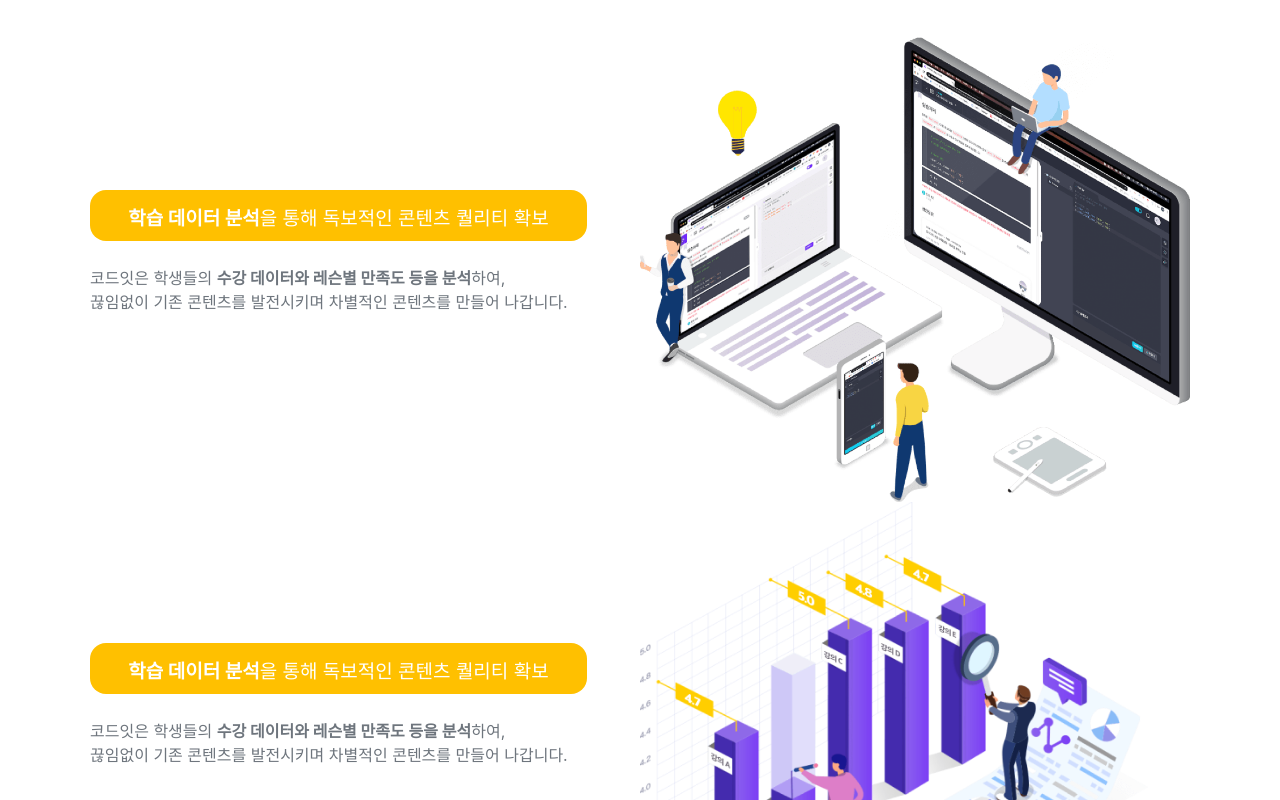
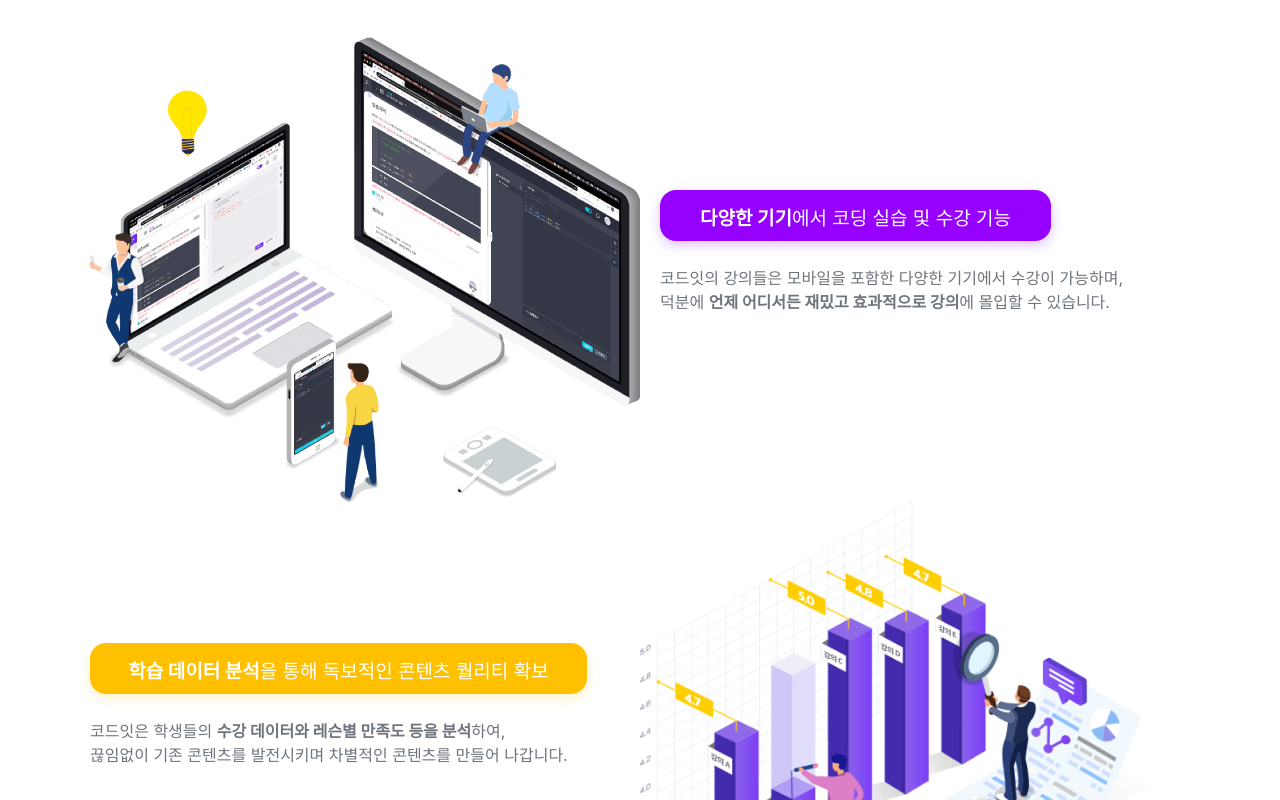
Before and after one commit to D-Tori/Codeit_Clone, a React (Create React App) app in the folder codeit_clone_front/: page / in a window 1280 px wide. Shown: the top 800 px of the page. Built offline with nearby package versions, Linux system fonts and the light colour scheme.

Commit message:
[기능추가] titlebox에 box-shadow추가 및 className 변경
- text--one, text--two로 나누어 작성.
- box-shadow효과 추가

```diff
--- a/codeit_clone_front/src/components/default-home/default-home-feature-one/DefaultHomeFeatureOne.js
+++ b/codeit_clone_front/src/components/default-home/default-home-feature-one/DefaultHomeFeatureOne.js
@@ -1,29 +1,30 @@
 import React from "react";
 import featureImg from "../../../assets/image/defaultHome/feature3__img1.png";
+import "./DefaultHomeFeatureOne.scss";
 
 const DefaultHomeFeatureOne = () => {
   return (
     <>
       <div className="feature">
         <div className="feature__container">
-          <div className="feature__text">
-            <div className="title-border">
+          <img className="feature__image" src={featureImg} alt="특징 이미지" />
+          <div className="feature__text--one">
+            <div className="title-border--one">
               <p className="title">
-                <b>학습 데이터 분석</b>을 통해 독보적인 콘텐츠 퀄리티 확보
+                <b>다양한 기기</b>에서 코딩 실습 및 수강 기능
               </p>
             </div>
             <div className="description">
               <p>
-                코드잇은 학생들의 <b>수강 데이터와 레슨별 만족도 등을 분석</b>
-                하여,
+                코드잇의 강의들은 모바일을 포함한 다양한 기기에서 수강이
+                가능하며,
               </p>
               <p>
-                끊임없이 기존 콘텐츠를 발전시키며 차별적인 콘텐츠를 만들어
-                나갑니다.
+                덕분에 <b>언제 어디서든 재밌고 효과적으로 강의</b>에 몰입할 수
+                있습니다.
               </p>
             </div>
           </div>
-          <img className="feature__image" src={featureImg} alt="특징 이미지" />
         </div>
       </div>
     </>
--- a/codeit_clone_front/src/components/default-home/default-home-feature-one/DefaultHomeFeatureOne.scss
+++ b/codeit_clone_front/src/components/default-home/default-home-feature-one/DefaultHomeFeatureOne.scss
@@ -0,0 +1,69 @@
+@import "../../../variables.scss";
+
+.feature {
+  display: flex;
+  margin: 0 auto;
+  width: 90%;
+  max-width: 110rem;
+
+  &__container {
+    display: flex;
+    justify-content: space-between;
+    align-items: center;
+    flex-direction: row;
+    width: 100%;
+
+  }
+
+  &__text {
+
+    &--one {
+      display: flex;
+      flex-direction: column;
+      width: 50%;
+      padding: 0 0 0 2rem;
+
+      .title-border {
+
+        &--one {
+          display: flex;
+          justify-content: center;
+          border-radius: 16px;
+          width: 70%;
+          padding: 1.3rem 1rem 1.1rem;
+          margin-right: 1.1rem;
+          margin-bottom: 2.4rem;
+          background-color: $primary-200;
+          box-shadow: 0 0.4rem 1.2rem 0 rgba(124, 0, 255, 0.25);
+
+          .title {
+            display: inline;
+            font-size: 1.9rem;
+            padding: 0;
+            margin: 0;
+            color: $white;
+          }
+
+        }
+      }
+      .description {
+        font-size: 1.6rem;
+        text-align: left;
+        color: #6e757d;
+      }
+    }
+
+
+
+
+
+
+  }
+  &__image {
+    max-width: 70rem;
+    width: 50%;
+  }
+
+
+
+}
--- a/codeit_clone_front/src/components/default-home/default-home-feature-two/DefaultHomeFeatureTwo.js
+++ b/codeit_clone_front/src/components/default-home/default-home-feature-two/DefaultHomeFeatureTwo.js
@@ -1,6 +1,6 @@
-import React from 'react'
-import featureImg from "../../../assets/image/defaultHome/feature3__img2.png"
-import "./DefaultHomeFeatureTwo.scss"
+import React from "react";
+import featureImg from "../../../assets/image/defaultHome/feature3__img2.png";
+import "./DefaultHomeFeatureTwo.scss";
 
 // const mock = [
 //   {
@@ -20,20 +20,28 @@ const DefaultHomeFeatureTwo = () => {
     <>
       <div className="feature">
         <div className="feature__container">
-        <div className="feature__text">
-          <div className="title-border">
-            <p className="title"><b>학습 데이터 분석</b>을 통해 독보적인 콘텐츠 퀄리티 확보</p>
+          <div className="feature__text">
+            <div className="title-border--two">
+              <p className="title">
+                <b>학습 데이터 분석</b>을 통해 독보적인 콘텐츠 퀄리티 확보
+              </p>
+            </div>
+            <div className="description">
+              <p>
+                코드잇은 학생들의 <b>수강 데이터와 레슨별 만족도 등을 분석</b>
+                하여,
+              </p>
+              <p>
+                끊임없이 기존 콘텐츠를 발전시키며 차별적인 콘텐츠를 만들어
+                나갑니다.
+              </p>
+            </div>
           </div>
-          <div className="description">
-            <p>코드잇은 학생들의 <b>수강 데이터와 레슨별 만족도 등을 분석</b>하여,</p>
-            <p>끊임없이 기존 콘텐츠를 발전시키며 차별적인 콘텐츠를 만들어 나갑니다.</p>
-          </div>
-        </div>
           <img className="feature__image" src={featureImg} alt="특징 이미지" />
         </div>
       </div>
     </>
-  )
-}
+  );
+};
 
 export default DefaultHomeFeatureTwo;
--- a/codeit_clone_front/src/components/default-home/default-home-feature-two/DefaultHomeFeatureTwo.scss
+++ b/codeit_clone_front/src/components/default-home/default-home-feature-two/DefaultHomeFeatureTwo.scss
@@ -22,14 +22,18 @@
     padding: 0 2rem 0 0;
 
     .title-border {
+
+      &--two {
         display: flex;
         justify-content: center;
-      background-color: #ffc000;
+        // background-color: #ffc000;
         border-radius: 16px;
         width: 90%;
         padding: 1.3rem 1rem 1.1rem;
         margin-right: 1.1rem;
         margin-bottom: 2.4rem;
+        background-color: #ffc000;
+        box-shadow: 0 0.4rem 1.2rem 0 rgba(255, 198, 0, 0.23);
 
         .title {
           display: inline;
@@ -39,10 +43,15 @@
           color: $white;
         }
       }
+    }
     .description {
       font-size: 1.6rem;
       text-align: left;
       color: #6e757d;
+    }
+
+    .feature-two {
+      background-color: #ffc000;
     }
   }
   &__image {
```
Lines whose indentation alone changed are shown as unchanged.
